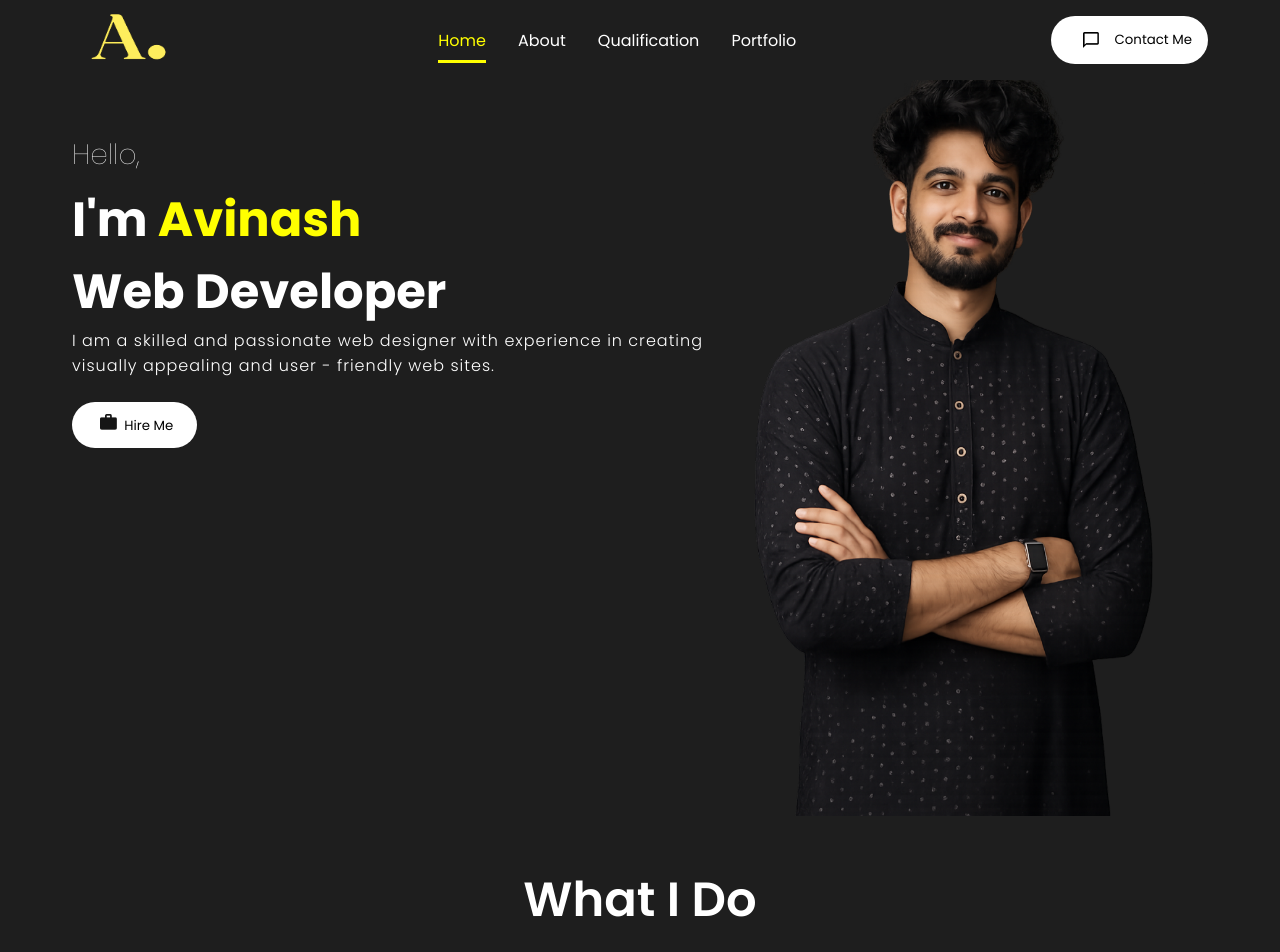
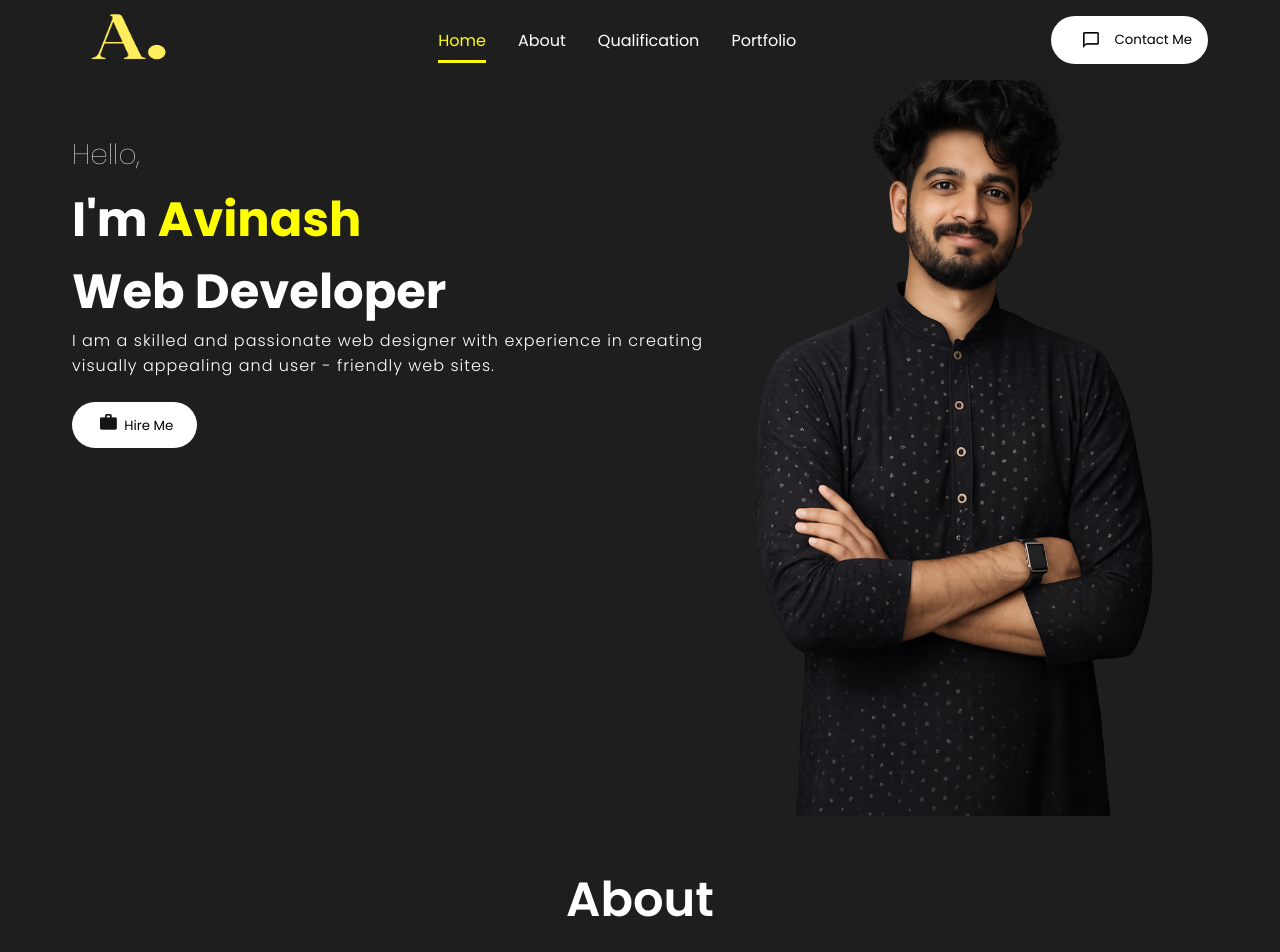
Before and after one commit to AvinashAchar/avinash_website, a React (Create React App) app: page / in a window 1280 px wide. Shown: the top 952 px of the page. Built offline with nearby package versions, Linux system fonts and the light colour scheme.

Commit message:
Change skill title from 'What I Do' to 'About'

```diff
--- a/src/components/Skills/skills.js
+++ b/src/components/Skills/skills.js
@@ -8,7 +8,7 @@ import AppDesign from '../../assets/app-design.png';
 const skills = () => {
   return (
       <section id='skills'>
-        <span className="skillTitle">What I Do</span>
+        <span className="skillTitle">About</span>
         <span className="skillDesc">I am a skilled and passionate web designer with experience in creating visually appealing and user-friendly websites. I have a strong understanding of design and a keen eye for detail. I am proficient in HTML, CSS, and JavaScript, as well as design software such as Adobe Photoshop and Illustrator.</span>
         <div className="skillBars">
             <div className="skillBar">
```
